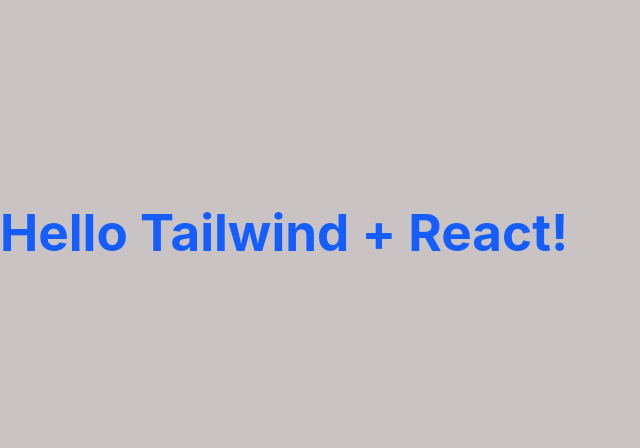
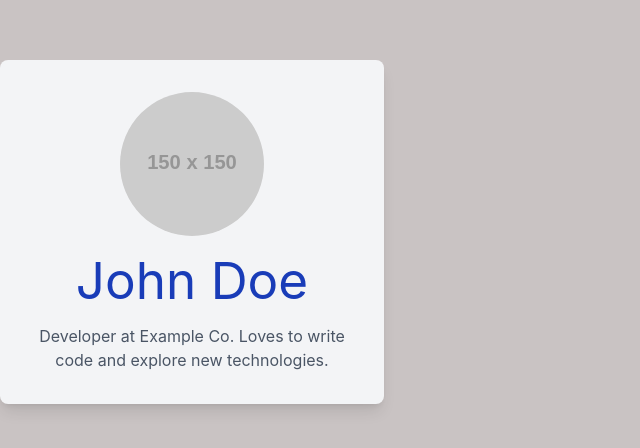
Before and after one commit to Letting10/alx-fe-reactjs, a React (Vite) app in the folder tailwind-react-integration/: page / in a window 1280 px wide. Shown: the part 168-616 px from the top of the page, without its empty margins (0-640 px from the left). Built offline with nearby package versions, Linux system fonts and the light colour scheme.

Commit message:
user profile stling

```diff
--- a/tailwind-react-integration/src/App.jsx
+++ b/tailwind-react-integration/src/App.jsx
@@ -1,9 +1,11 @@
+import UserProfile from "./components/Userprofile.jsx";
+
 function App() {
   return (
-    <h1 className="text-3xl font-bold text-blue-600">
-      Hello Tailwind + React!
-    </h1>
-  )
+    <div>
+      <UserProfile />
+    </div>
+  );
 }
 
-export default App
+export default App;
--- /dev/null
+++ b/tailwind-react-integration/src/components/Userprofile.jsx
@@ -0,0 +1,20 @@
+
+
+function UserProfile() {
+  return (
+    <div className="bg-gray-100 p-8 max-w-sm mx-auto my-20 rounded-lg shadow-lg text-center">
+      <img
+        src="https://via.placeholder.com/150"
+        alt="User"
+        className="rounded-full w-36 h-36 mx-auto"
+      />
+      <h1 className="text-xl text-blue-800 my-4">John Doe</h1>
+      <p className="text-gray-600 text-base">
+        Developer at Example Co. Loves to write code and explore new
+        technologies.
+      </p>
+    </div>
+  );
+}
+
+export default UserProfile;
```
